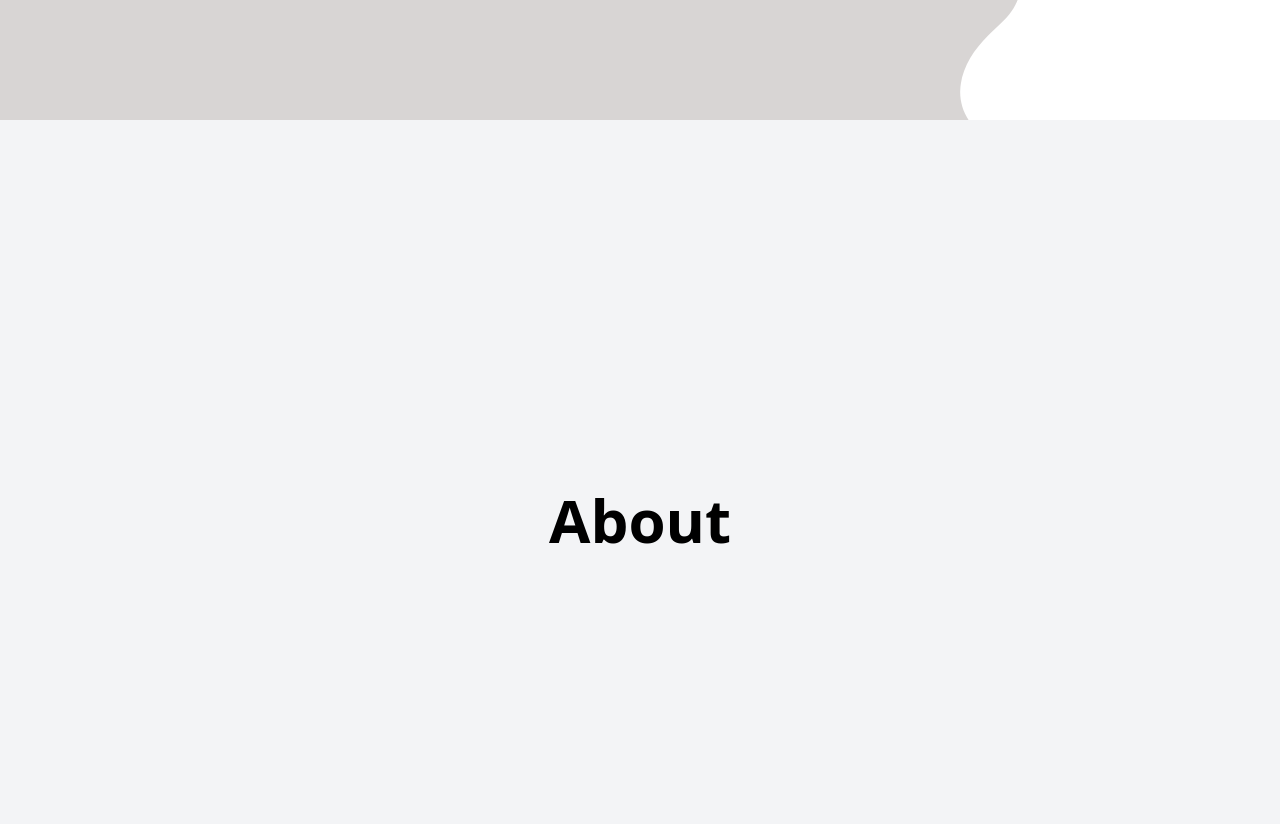
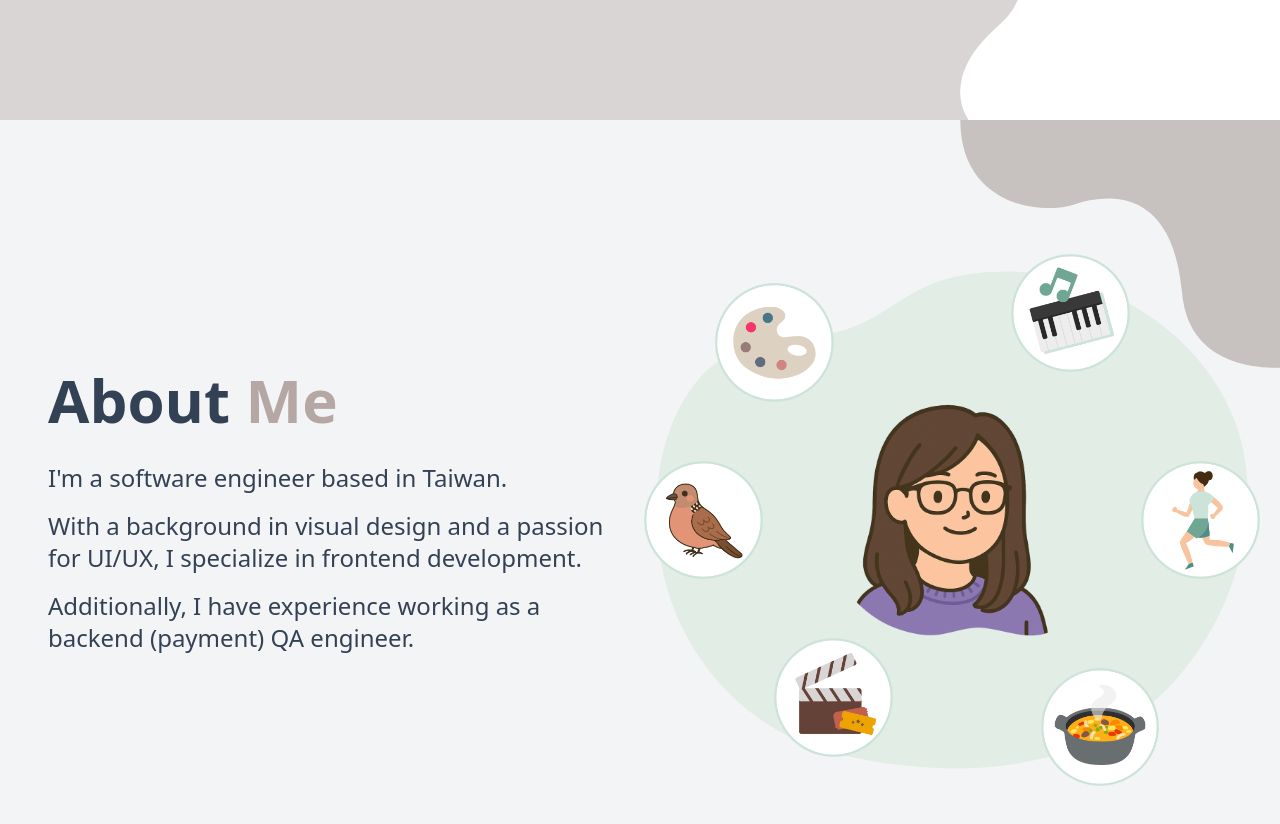
Before and after one commit to cherylyu/cherylyu.github.io, a Nuxt app: page / in a window 1280 px wide. Shown: the part 680-1504 px from the top of the page. Built offline with nearby package versions, Linux system fonts and the light colour scheme.

Commit message:
Implement About section

```diff
--- a/app.vue
+++ b/app.vue
@@ -1,13 +1,11 @@
 <template>
-  <div class="font-sans">
+  <div class="font-sans text-slate-700">
     <NuxtRouteAnnouncer />
     <Navbar />
     <main>
       <h1 class="hidden">Cheryl Yu's Portfolio</h1>
       <HomeSection />
-      <section id="about" class="min-h-screen bg-gray-100 flex items-center justify-center">
-        <h2 class="text-4xl md:text-6xl font-bold">About</h2>
-      </section>
+      <AboutSection />
       <section id="works" class="min-h-screen bg-white flex items-center justify-center">
         <h2 class="text-4xl md:text-6xl font-bold">Works</h2>
       </section>
--- /dev/null
+++ b/components/AboutSection.vue
@@ -0,0 +1,46 @@
+<template>
+  <section id="about" class="min-h-screen bg-gray-100 relative overflow-hidden flex items-center justify-center">
+    <img src="~/assets/img/choco-curve-top-right.svg" alt="" class="absolute top-0 right-0 w-1/3 md:w-1/4 z-0" />
+
+    <div class="container mx-auto h-full px-4 relative z-10 flex items-center">
+      <div class="flex flex-col md:flex-row items-center justify-center w-full pt-16 pb-8 md:py-0">
+
+        <!-- Left Column -->
+        <div class="w-full md:w-1/2 flex flex-col justify-center items-center md:items-start mb-8 md:mb-0 lg:pl-8">
+          <h2 class="text-4xl md:text-5xl lg:text-6xl font-bold text-center md:text-left mb-8">
+            About <span class="text-choco-200">Me</span>
+          </h2>
+          <div class="text-xl lg:text-2xl text-center md:text-left max-w-[95%]">
+            <p class="mb-4">
+              I'm a software engineer based in Taiwan.
+            </p>
+            <p class="mb-4">
+              With a background in visual design and a passion for UI/UX, I specialize in frontend development.
+            </p>
+            <p class="mb-4">
+              Additionally, I have experience working as a backend (payment) QA engineer.
+            </p>
+          </div>
+        </div>
+
+        <!-- Right Column -->
+        <div class="w-full md:w-1/2 flex justify-center items-center relative">
+          <div class="relative w-full aspect-square mx-4">
+            <img src="~/assets/img/mint-curve-middle.svg" alt="" class="w-full h-full" />
+            <img src="~/assets/img/girl.png" alt="Cheryl" class="absolute top-1/2 left-1/2 transform -translate-x-1/2 -translate-y-1/2 w-1/3" />
+            <img src="~/assets/img/piano.png" alt="Piano" class="absolute top-[5%] right-[20%] w-1/5" />
+            <img src="~/assets/img/jogging.png" alt="Jogging" class="absolute top-[40%] right-[-2%] w-1/5" />
+            <img src="~/assets/img/hotpot.png" alt="Hotpot" class="absolute bottom-[5%] right-[15%] w-1/5" />
+            <img src="~/assets/img/movie.png" alt="Movie" class="absolute bottom-[10%] left-[20%] w-1/5" />
+            <img src="~/assets/img/bird.png" alt="Bird" class="absolute top-[40%] left-[-2%] w-1/5" />
+            <img src="~/assets/img/palette.png" alt="Palette" class="absolute top-[10%] left-[10%] w-1/5" />
+          </div>
+        </div>
+      </div>
+    </div>
+  </section>
+</template>
+
+<script setup>
+// Script setup
+</script>
--- a/components/HomeSection.vue
+++ b/components/HomeSection.vue
@@ -10,7 +10,7 @@
         </div>
 
         <div class="flex flex-col justify-center items-center w-full md:w-1/3 md:items-start">
-          <h2 class="text-4xl md:text-5xl lg:text-6xl text-center md:text-left text-slate-700 font-bold leading-tight">
+          <h2 class="text-4xl md:text-5xl lg:text-6xl text-center md:text-left font-bold leading-tight">
             Hello!<br />
             I'm Cheryl.
           </h2>
```
